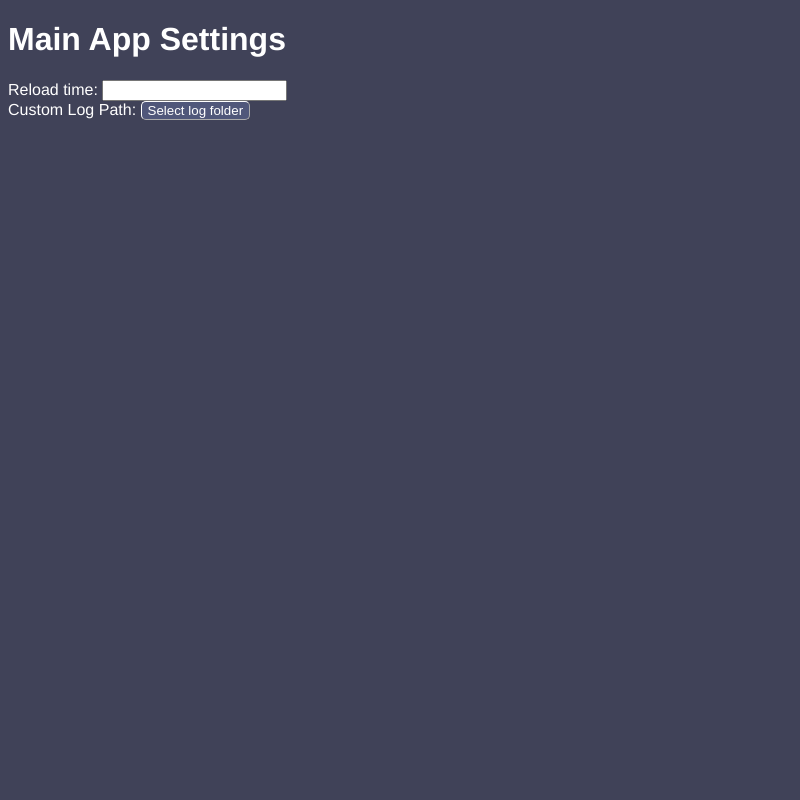
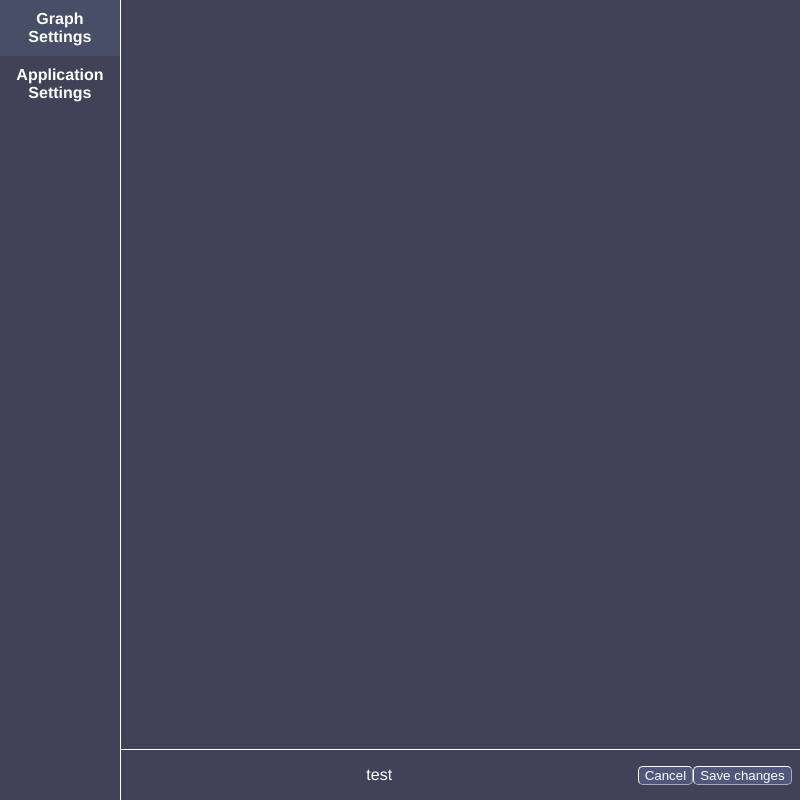
Before and after one commit to alicethefemme/nea-client, an Electron app: page settings.html in a window 800 px wide. Drawn offline with Linux system fonts and the light colour scheme; no server answers.

Commit message:
Made basic changes to format the settings window.

```diff
--- a/js/settingsWindow.js
+++ b/js/settingsWindow.js
@@ -1,17 +1,14 @@
 
 let reloadTimeInput = document.getElementById('reload-time-input');
 
-document.addEventListener('DOMContentLoaded', () => {
-    window.electron.invoke('get:data', 'settings').then((settings) => {
-        reloadTimeInput.value = settings.reloadTime
-    })
-    // console.log(JSON.parse(settings));
-
-});
+window.electron.invoke('get:data', 'settings').then((settings) => {
+    reloadTimeInput.value = settings.reloadTime
+})
 
 /**
  * EVENT LISTENERS
  */
+
 document.addEventListener('keyup', (key) => {
     if (key.key === 'Escape') {
         window.electron.send('close:settings');
@@ -20,3 +17,24 @@ document.addEventListener('keyup', (key) => {
 document.getElementById('custom-log-path-select-folder-button').addEventListener('click', () => {
     console.log('test');
 })
+
+/**
+ * RENDERING THE PAGE
+ */
+
+window.onload = () => {
+    const sidebarButtons = document.getElementsByClassName('sidebar-button');
+
+    for (let sidebarBttn of sidebarButtons) {
+        sidebarBttn.onmouseover = function() {
+            if(!sidebarBttn.className.includes('active')) {
+                sidebarBttn.className = `${sidebarBttn.className} hover`
+            }
+        };
+        sidebarBttn.onmouseout = function() {
+            if(!sidebarBttn.className.includes('active')) {
+                sidebarBttn.className = sidebarBttn.className.replace(' hover', '');
+            }
+        }
+    }
+}
--- a/settings.html
+++ b/settings.html
@@ -7,12 +7,37 @@
     <title>Server Commander - Settings</title>
 </head>
 <body>
-    <h1> Main App Settings </h1>
-    <label for="reload-time-input"> Reload time: </label>
-    <input id="reload-time-input" type="number"><br>
-    <label for="custom-log-path-input"> Custom Log Path: </label>
-    <input id="custom-log-path-input" type="hidden">
-    <button id="custom-log-path-select-folder-button"> Select log folder </button>
+    <div id="sidebar">
+        <!-- Sidebar menu for all the settings options -->
+        <div id="sidebar-graph-settings" class="sidebar-button">
+            <span> Graph Settings </span>
+        </div>
+        <div id="sidebar-application-settings" class="sidebar-button">
+            <span> Application Settings </span>
+        </div>
+    </div>
+    <div style="width: 85%;">
+        <div id="content">
+            <!-- All the main page content goes in divs in here. Seperated by the selected menu option -->
+            <div id="content-graph-settings" class="content-section">
+                <label for="reload-time-input"> Reload time: </label>
+                <input id="reload-time-input" type="number"><br>
+            </div>
+            <div id="content-application-settings" class="content-section">
+                <label for="custom-log-path-input"> Custom Log Path: </label>
+                <input id="custom-log-path-input" type="hidden">
+                <button id="custom-log-path-select-folder-button"> Select log folder </button>
+            </div>
+        </div>
+        <div id="footer">
+            <!-- The buttons to save and cancel modifying settings go here. There should also be a text element showing all the changed settings -->
+            <p id="footer-setting-status-message" style="width: 76%;text-align: center">test</p>
+            <div style="width: 24%; display: flex;align-items: center;">
+                <button id="footer-cancel-button"> Cancel </button>
+                <button id="footer-save-button"> Save changes </button>
+            </div>
+        </div>
+    </div>
 
 <script src="./js/settingsWindow.js"></script>
 </body>
--- a/styles/settings.css
+++ b/styles/settings.css
@@ -0,0 +1,57 @@
+
+body {
+    display: flex;
+    flex-direction: row;
+    margin: 0;
+    padding: 0;
+}
+
+#sidebar {
+    width: 15%;
+    height: 100vh;
+
+    border-right: 1px solid rgb(255, 255, 255);
+
+    user-select: none;
+}
+
+#content {
+}
+
+#footer {
+    /* Set the footer to always be at the bottom of the screen. */
+    position: fixed;
+    bottom: 0;
+    /* Take up the remaining width of the screen from the sidebar. */
+    width: 85%;
+    /* Properly display the items inside. */
+    display: flex;
+    flex-direction: row;
+    /* Provide top line to separate from content. */
+    border-top: 1px solid rgb(255, 255, 255);
+}
+
+.sidebar-button {
+    display: block;
+    padding: 10px;
+
+    /*Configure the font */
+    font-size: 16px;
+    font-weight: bold;
+
+    vertical-align: center;
+    text-align: center;
+}
+
+.hover {
+    background-color: rgb(71, 78, 104);
+}
+
+.active {
+    background-color: rgb(80, 87, 122);
+    font-style: italic;
+}
+
+.content-section {
+    display: none;
+}
```
